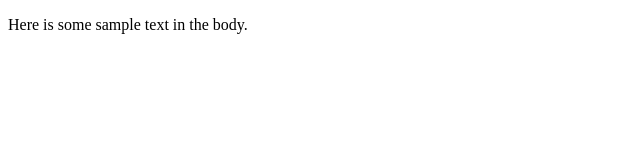
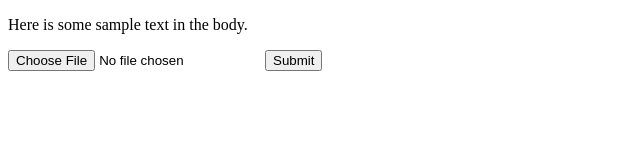
Before and after one commit to kastentx/file-metadata, a website: page index.html in a window 1280 px wide. Shown: the whole page, without its empty margins (0-640 px from the left). Drawn offline with Linux system fonts and the light colour scheme.

Commit message:
third commit

```diff
--- a/index.html
+++ b/index.html
@@ -8,5 +8,9 @@
     <p>
       Here is some sample text in the body.
     </p>
+    <form action="upload" method="post" enctype="multipart/form-data">
+      <input type="file" name="targetFile" required></input>
+      <input type="submit" value="Submit"></input>
+    </form>
   </body>
 </html>
--- a/package.json
+++ b/package.json
@@ -8,6 +8,7 @@
   "dependencies": {
     "dotenv": "^2.0.0",
     "express": "~3.2.4",
+    "multer": "^1.1.0",
     "path": "^0.12.7"
   }
 }
```
Also changed, not shown: server.js (+10 -1 lines).
